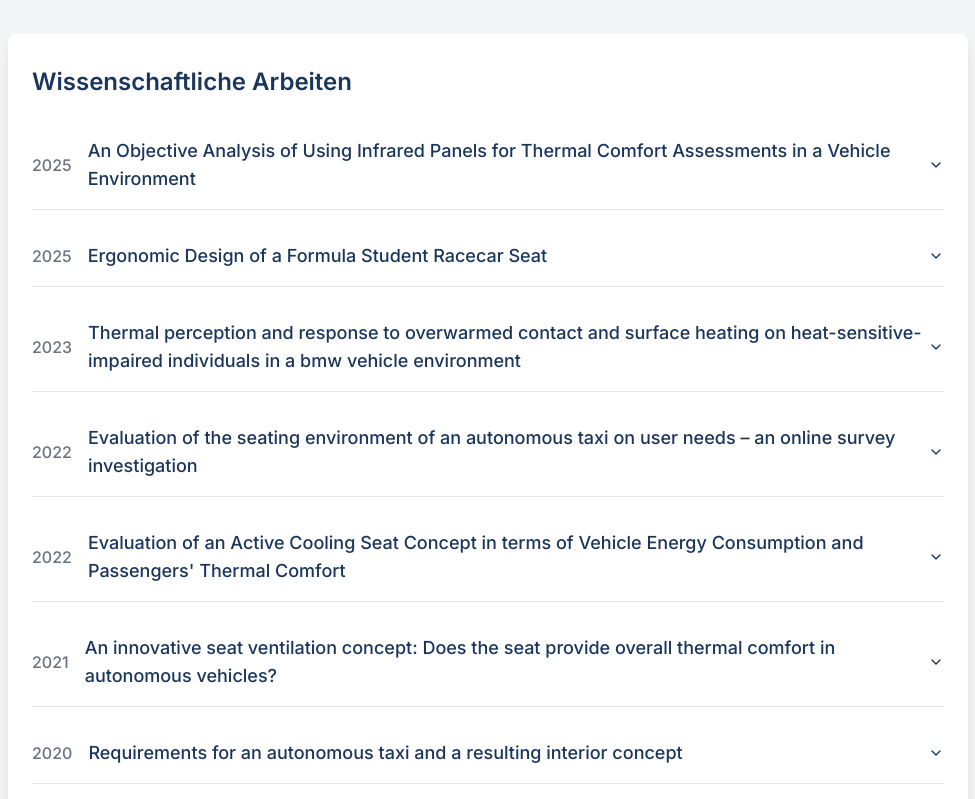
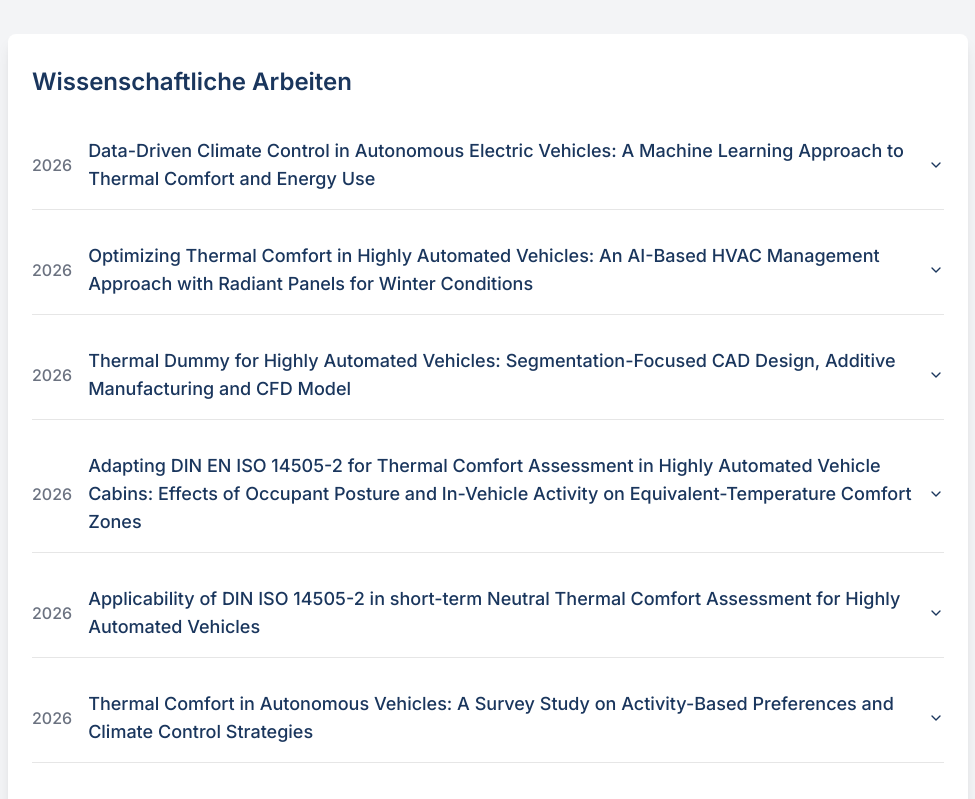
Before and after one commit to ClimateVizCoder/3DThermlComfort, a Next.js app: page / in a window 1280 px wide. Shown: the part 6460-7259 px from the top of the page, without its empty margins (152-1127 px from the left). Built offline with nearby package versions, Linux system fonts and the light colour scheme.

Commit message:
feat: update publications list with new research papers and details for 2026

```diff
--- a/app/page.tsx
+++ b/app/page.tsx
@@ -448,93 +448,116 @@ const veröffentlichungenContent = {
   paper: [
     {
       title: {
+        de: "Data-Driven Climate Control in Autonomous Electric Vehicles: A Machine Learning Approach to Thermal Comfort and Energy Use",
+        en: "Data-Driven Climate Control in Autonomous Electric Vehicles: A Machine Learning Approach to Thermal Comfort and Energy Use",
+      },
+      authors: "Kipp, M., Wang, R., Schmeling, D., Sheng, Y., & Bengler, K.",
+      year: "2026",
+      conference: "Building and Environment, Article 114662",
+      doi: "10.1016/j.buildenv.2026.114662",
+    },
+    {
+      title: {
+        de: "Optimizing Thermal Comfort in Highly Automated Vehicles: An AI-Based HVAC Management Approach with Radiant Panels for Winter Conditions",
+        en: "Optimizing Thermal Comfort in Highly Automated Vehicles: An AI-Based HVAC Management Approach with Radiant Panels for Winter Conditions",
+      },
+      authors: "Kipp, M., Wang, R., & Bengler, K.",
+      year: "2026",
+      conference: "Energy and Buildings, 357, Article 117113",
+      doi: "10.1016/j.enbuild.2026.117113",
+    },
+    {
+      title: {
+        de: "Thermal Dummy for Highly Automated Vehicles: Segmentation-Focused CAD Design, Additive Manufacturing and CFD Model",
+        en: "Thermal Dummy for Highly Automated Vehicles: Segmentation-Focused CAD Design, Additive Manufacturing and CFD Model",
+      },
+      authors: "Kipp, M., Khdir, B. M., Sheng, Y., & Bengler, K.",
+      year: "2026",
+      conference: "Results in Engineering, 30, Article 110455",
+      doi: "10.1016/j.rineng.2026.110455",
+    },
+    {
+      title: {
+        de: "Adapting DIN EN ISO 14505-2 for Thermal Comfort Assessment in Highly Automated Vehicle Cabins: Effects of Occupant Posture and In-Vehicle Activity on Equivalent-Temperature Comfort Zones",
+        en: "Adapting DIN EN ISO 14505-2 for Thermal Comfort Assessment in Highly Automated Vehicle Cabins: Effects of Occupant Posture and In-Vehicle Activity on Equivalent-Temperature Comfort Zones",
+      },
+      authors: "Kipp, M., & Bengler, K.",
+      year: "2026",
+      conference: "Indoor Environments, 3(2), Article 100173",
+      doi: "10.1016/j.indenv.2026.100173",
+    },
+    {
+      title: {
+        de: "Applicability of DIN ISO 14505-2 in short-term Neutral Thermal Comfort Assessment for Highly Automated Vehicles",
+        en: "Applicability of DIN ISO 14505-2 in short-term Neutral Thermal Comfort Assessment for Highly Automated Vehicles",
+      },
+      authors: "Kipp, M., Beji, C., & Bengler, K.",
+      year: "2026",
+      conference: "IEEE Access",
+      doi: "10.1109/ACCESS.2026.3677680",
+    },
+    {
+      title: {
+        de: "Thermal Comfort in Autonomous Vehicles: A Survey Study on Activity-Based Preferences and Climate Control Strategies",
+        en: "Thermal Comfort in Autonomous Vehicles: A Survey Study on Activity-Based Preferences and Climate Control Strategies",
+      },
+      authors: "Kipp, M., Sheng, Y., Sözbir, A., & Bengler, K.",
+      year: "2026",
+      book: {
+        de: "HCI International 2025 – Late Breaking Papers (HCII 2025), CCIS 2772, Springer",
+        en: "HCI International 2025 – Late Breaking Papers (HCII 2025), CCIS 2772, Springer",
+      },
+      pages: "15–26",
+      doi: "10.1007/978-3-032-12767-9_2",
+    },
+    {
+      title: {
         de: "An Objective Analysis of Using Infrared Panels for Thermal Comfort Assessments in a Vehicle Environment",
         en: "An Objective Analysis of Using Infrared Panels for Thermal Comfort Assessments in a Vehicle Environment",
       },
       authors: "Kipp, M., Jacobs, J., & Bengler, K.",
       year: "2025",
-      conference: "IEEE Access",
-      pages: "1–1",
+      conference: "IEEE Access, 13",
+      pages: "199247–199266",
       doi: "10.1109/ACCESS.2025.3626693",
     },
     {
       title: {
-        de: "Ergonomic Design of a Formula Student Racecar Seat",
-        en: "Ergonomic Design of a Formula Student Racecar Seat",
-      },
-      authors: "Schack, S., Kipp, M., & Bengler, K.",
-      year: "2025",
-      book: {
-        de: "Human-Computer Interaction, M. Kurosu und A. Hashizume, Hrsg., Cham: Springer Nature Switzerland",
-        en: "Human-Computer Interaction, M. Kurosu and A. Hashizume, Eds., Cham: Springer Nature Switzerland",
-      },
-      pages: "443–462",
-      doi: "10.1007/978-3-031-93965-5_31",
-    },
-    {
-      title: {
-        de: "Thermal perception and response to overwarmed contact and surface heating on heat-sensitive-impaired individuals in a bmw vehicle environment",
-        en: "Thermal perception and response to overwarmed contact and surface heating on heat-sensitive-impaired individuals in a bmw vehicle environment",
+        de: "Thermal Perception and Response to Overwarmed Contact and Surface Heating on Heat-Sensitive-Impaired Individuals in a BMW Vehicle Environment",
+        en: "Thermal Perception and Response to Overwarmed Contact and Surface Heating on Heat-Sensitive-Impaired Individuals in a BMW Vehicle Environment",
       },
       authors: "Kipp, M., Hoffmann, F., Koch, P., Glockner, M., & Bengler, K.",
       year: "2023",
       conference: "2023 IEEE International Conference on Systems, Man, and Cybernetics (SMC)",
-      pages: "1396–1402",
+      pages: "4877–4884",
       doi: "10.1109/SMC53992.2023.10394003",
-    },
-    {
-      title: {
-        de: "Evaluation of the seating environment of an autonomous taxi on user needs – an online survey investigation",
-        en: "Evaluation of the seating environment of an autonomous taxi on user needs – an online survey investigation",
-      },
-      authors: "Kipp, M., Guo, C., & Bengler, K.",
-      year: "2022",
-      conference: "13th International Conference on Applied Human Factors and Ergonomics (AHFE 2022)",
-      doi: "10.54941/ahfe1002439",
     },
     {
       title: {
         de: "Evaluation of an Active Cooling Seat Concept in terms of Vehicle Energy Consumption and Passengers' Thermal Comfort",
         en: "Evaluation of an Active Cooling Seat Concept in terms of Vehicle Energy Consumption and Passengers' Thermal Comfort",
       },
-      authors: "Kipp, Manuel & Rolle, Andreas & Semmler-Sainsard, Siri & Bengler, Klaus",
+      authors: "Kipp, M., Rolle, A., Semmler-Sainsard, S. J., & Bengler, K.",
       year: "2022",
-      conference: {
-        de: "Proceedings of the Ventilation 2022: 13th International Industrial Ventilation Conference for Contaminant Control, ASHRAE",
-        en: "Proceedings of the Ventilation 2022: 13th International Industrial Ventilation Conference for Contaminant Control, ASHRAE",
-      },
-    },
-    {
-      title: {
-        de: "An innovative seat ventilation concept: Does the seat provide overall thermal comfort in autonomous vehicles?",
-        en: "An innovative seat ventilation concept: Does the seat provide overall thermal comfort in autonomous vehicles?",
+      book: {
+        de: "Ventilation 2022: 13th International Industrial Ventilation Conference for Contaminant Control, ASHRAE, Toronto (Kanada), ISBN 9781955515099",
+        en: "Ventilation 2022: 13th International Industrial Ventilation Conference for Contaminant Control, ASHRAE, Toronto (Canada), ISBN 9781955515099",
+      },
+      pages: "335–344",
+    },
+    {
+      title: {
+        de: "An Innovative Seat Ventilation Concept: Does the Seat Provide Overall Thermal Comfort in Autonomous Vehicles?",
+        en: "An Innovative Seat Ventilation Concept: Does the Seat Provide Overall Thermal Comfort in Autonomous Vehicles?",
       },
       authors: "Kipp, M., Rolle, A., & Bengler, K.",
       year: "2021",
       book: {
-        de: "Proceedings of the 21st Congress of the International Ergonomics Association (IEA 2021)",
-        en: "Proceedings of the 21st Congress of the International Ergonomics Association (IEA 2021)",
-      },
-      volume: "221",
+        de: "Proceedings of the 21st Congress of the International Ergonomics Association (IEA 2021), LNNS 221, Springer",
+        en: "Proceedings of the 21st Congress of the International Ergonomics Association (IEA 2021), LNNS 221, Springer",
+      },
       pages: "701–709",
-      publisher: "Springer International Publishing",
-      doi: "doi.org/10.1007/978-3-030-74608-7_85",
-    },
-    {
-      title: {
-        de: "Requirements for an autonomous taxi and a resulting interior concept",
-        en: "Requirements for an autonomous taxi and a resulting interior concept",
-      },
-      authors: "Kipp, M., Bubb, I., Schwiebacher, J., Schockenhoff, F., Koenig, A., & Bengler, K.",
-      year: "2020",
-      book: {
-        de: "HCI International 2020—Posters",
-        en: "HCI International 2020—Posters",
-      },
-      volume: "1226",
-      pages: "374–381",
-      publisher: "Springer International Publishing",
-      doi: "doi.org/10.1007/978-3-030-50732-9_50",
+      doi: "10.1007/978-3-030-74608-7_85",
     },
   ],
   vorträge: [
@@ -997,7 +1020,9 @@ const ContactSection = () => {
           </div>
           <div className="flex items-center space-x-4">
             <FaMobileAlt className="text-2xl text-[#1a365d]" />
-            <span className={`text-[#1a365d] ${textContainerClass}`}>+49 015789558680</span>
+            <a href="tel:+4915789558680" className={`text-[#1a365d] hover:underline ${textContainerClass}`}>
+              +49 157 89558680
+            </a>
           </div>
           <div className="flex items-center space-x-4">
             <FaMapMarkerAlt className="text-2xl text-[#1a365d]" />
--- a/app/translations.ts
+++ b/app/translations.ts
@@ -40,8 +40,9 @@ export const translations = {
       sending: "Wird gesendet...",
       success: "Nachricht erfolgreich gesendet",
       error: "Fehler beim Senden der Nachricht",
-      getInTouch: "Get in Touch!",
-      description: "Ich freue mich darauf, von Ihnen zu hören und gemeinsam innovative Ideen zu entwickeln.",
+      getInTouch: "Kontakt aufnehmen",
+      description:
+        "Für fachliche Anfragen, Industrieprojekte, Forschungskooperationen oder technische Bewertungen im Bereich thermischer Komfort, Fahrzeugklimatisierung, Ergonomie und Klimadummy-basierte Messmethoden bin ich erreichbar über:",
       thankYou: "Vielen Dank!",
       messageSent: "Ihre Nachricht wurde erfolgreich gesendet.",
     },
@@ -153,8 +154,9 @@ export const translations = {
       sending: "Sending...",
       success: "Message sent successfully",
       error: "Error sending message",
-      getInTouch: "Get in Touch!",
-      description: "I look forward to hearing from you and developing innovative ideas together.",
+      getInTouch: "Get in Touch",
+      description:
+        "For technical inquiries, industry projects, research collaborations or technical assessments in the fields of thermal comfort, vehicle climate control, ergonomics and thermal-dummy-based measurement methods, you can reach me at:",
       thankYou: "Thank you!",
       messageSent: "Your message has been successfully sent.",
     },
```
